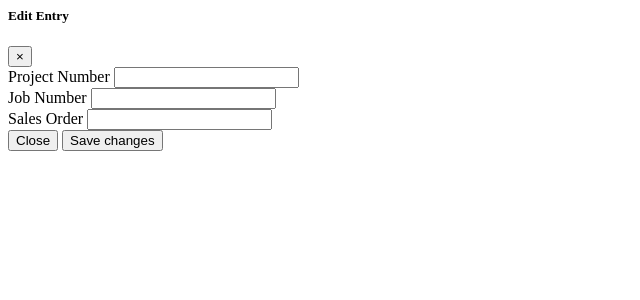
After one commit to ScottMinalga/Shop-Dispatch-Web-App, a Flask app: template templates/editmodal.html in a window 1280 px wide. The commit adds this page. Shown: the top 300 px of the page, without its empty margins (0-640 px from the left). Run offline with Flask 3, Linux system fonts and the light colour scheme; the template is opened without the code that fills it, so the values that code supplies are empty.

Commit message:
adding buttons
adding functional buttons are FUN

```diff
--- a/Screen.py
+++ b/Screen.py
@@ -175,6 +175,8 @@ def view():
     all_parts = parts.query.all()
     parts_job_numbers = {part.job_number for part in all_parts}
 
+    print(ASM01_data, ASM02_data, archive_data, parts_job_numbers)
+
     return render_template(
         'render_table_with_tabs.html',
         ASM01_data=ASM01_data,
@@ -183,41 +185,26 @@ def view():
         parts_job_numbers=parts_job_numbers,
     )
 
-@app.route("/edit/<string:table_name>/<int:entry_id>", methods=["GET", "POST"])
+@app.route('/edit_entry/<table_name>/<int:entry_id>', methods=['POST'])
 def edit_entry(table_name, entry_id):
-    if table_name == "ASM01":
-        model_class = ASM01
-    elif table_name == "ASM02":
-        model_class = ASM02
-    elif table_name == "archive":
-        model_class = archive
-    else:
-        flash("Invalid table name.")
-        return redirect(url_for("view"))
-
-    entry = model_class.query.get_or_404(entry_id)
-
-    if request.method == "GET":
-        return render_template("edit.html", entry=entry)
-
-    if request.method == "POST":
-        entry.project_number = request.form["projectnum"]
-        entry.job_number = request.form["jobnum"]
-        entry.sales_order = request.form["salesnum"]
-        entry.customer_name = request.form["customername"]
-        entry.builder = request.form["builder"]
-        entry.status = request.form["status"]
-        entry.notes = request.form["notes"]
-        entry.due_date = request.form["due_date"]
-        entry.order_date = request.form["order_date"]
-        entry.ship_date = request.form["ship_date"]
-        entry.order_quantity = request.form["order_quantity"]
-
-        db.session.commit()
-        flash("Entry updated successfully!")
-        return redirect(url_for("view"))
-
-    return render_template("edit.html", entry=entry)
+    entry = get_entry_by_id(table_name, entry_id)
+    if entry is None:
+        abort(404)
+    # Update the entry with the form data
+    form_data = request.form
+    entry.project_number = form_data['projectnum']
+    entry.job_number = form_data['jobnum']
+    entry.sales_order = form_data['salesnum']
+    # Add more fields as needed
+    db.session.commit()
+    # Return the updated entry data as a JSON response
+    return jsonify({
+        'id': entry.id,
+        'project_number': entry.project_number,
+        'job_number': entry.job_number,
+        'sales_order': entry.sales_order,
+        # Add more fields as needed
+    })
 
 
 @app.route("/delete/<string:table_name>/<int:entry_id>")
--- /dev/null
+++ b/templates/editmodal.html
@@ -0,0 +1,33 @@
+<div class="modal fade" id="editModal" tabindex="-1" role="dialog" aria-labelledby="editModalLabel" aria-hidden="true">
+    <div class="modal-dialog" role="document">
+      <div class="modal-content">
+        <div class="modal-header">
+          <h5 class="modal-title" id="editModalLabel">Edit Entry</h5>
+          <button type="button" class="close" data-dismiss="modal" aria-label="Close">
+            <span aria-hidden="true">&times;</span>
+          </button>
+        </div>
+        <div class="modal-body">
+          <form method="POST" id="editForm">
+            <div class="form-group">
+              <label for="projectnum">Project Number</label>
+              <input type="text" class="form-control" id="projectnum" name="projectnum" required>
+            </div>
+            <div class="form-group">
+              <label for="jobnum">Job Number</label>
+              <input type="text" class="form-control" id="jobnum" name="jobnum" required>
+            </div>
+            <div class="form-group">
+              <label for="salesnum">Sales Order</label>
+              <input type="text" class="form-control" id="salesnum" name="salesnum" required>
+            </div>
+            <!-- Add more form fields for editing other data as needed -->
+            <div class="modal-footer">
+              <button type="button" class="btn btn-secondary" data-dismiss="modal">Close</button>
+              <button type="submit" class="btn btn-primary">Save changes</button>
+            </div>
+          </form>
+        </div>
+      </div>
+    </div>
+  </div>
```
Also changed, not shown: templates/render_table_with_tabs.html (+78 -35 lines).
